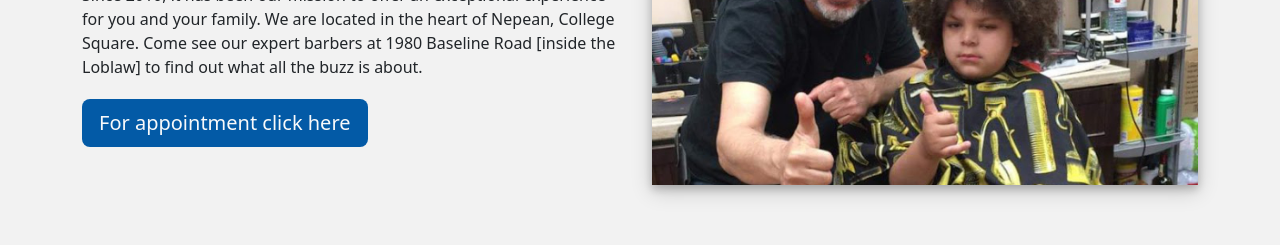
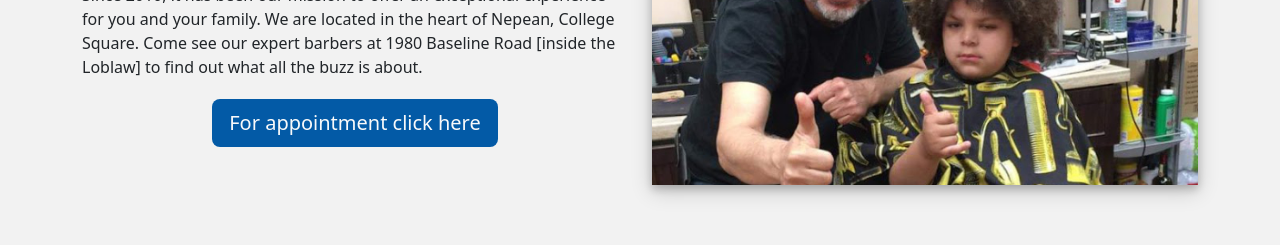
Before and after one commit to mathmarz/AliWebsite, a plain HTML site: page Index.html in a window 1280 px wide. Shown: the part 555-800 px from the top of the page. Drawn offline with nearby package versions, Linux system fonts and the light colour scheme.

Commit message:
Appointment button updated

```diff
--- a/Index.html
+++ b/Index.html
@@ -55,7 +55,10 @@
                 <div class="col-lg-6 col-md-6 col-sm-12">
                     <h1>Welcome to The Perfect Cut barbershop</h1>
                     <p>Since 2010, it has been our mission to offer an exceptional experience for you and your family. We are located in the heart of Nepean, College Square. Come see our expert barbers at 1980 Baseline Road [inside the Loblaw] to find out what all the buzz is about.</p>
-                    <button type="button" class="btn text-light btn-lg mt-1" style="background-color: #035AA6;">For appointment click here</button>
+                    <div class="text-center">
+                      <a type="button" class="btn text-light btn-lg mt-1" style="background-color: #035AA6;" aria-current="page" href="https://wa.me/16136569984" target="_blank" href="#">For appointment click here</a>
+                    </div>
+
                 </div>
                 <div class="col-lg-6 col-md-6 col-sm-12 mt-3">
                     <img src="/Images/Main/Main_pic1.jpg" class="img-fluid" alt="..." style="box-shadow: 0 4px 8px 0 rgba(0, 0, 0, 0.2), 0 6px 20px 0 rgba(0, 0, 0, 0.19);">
```
